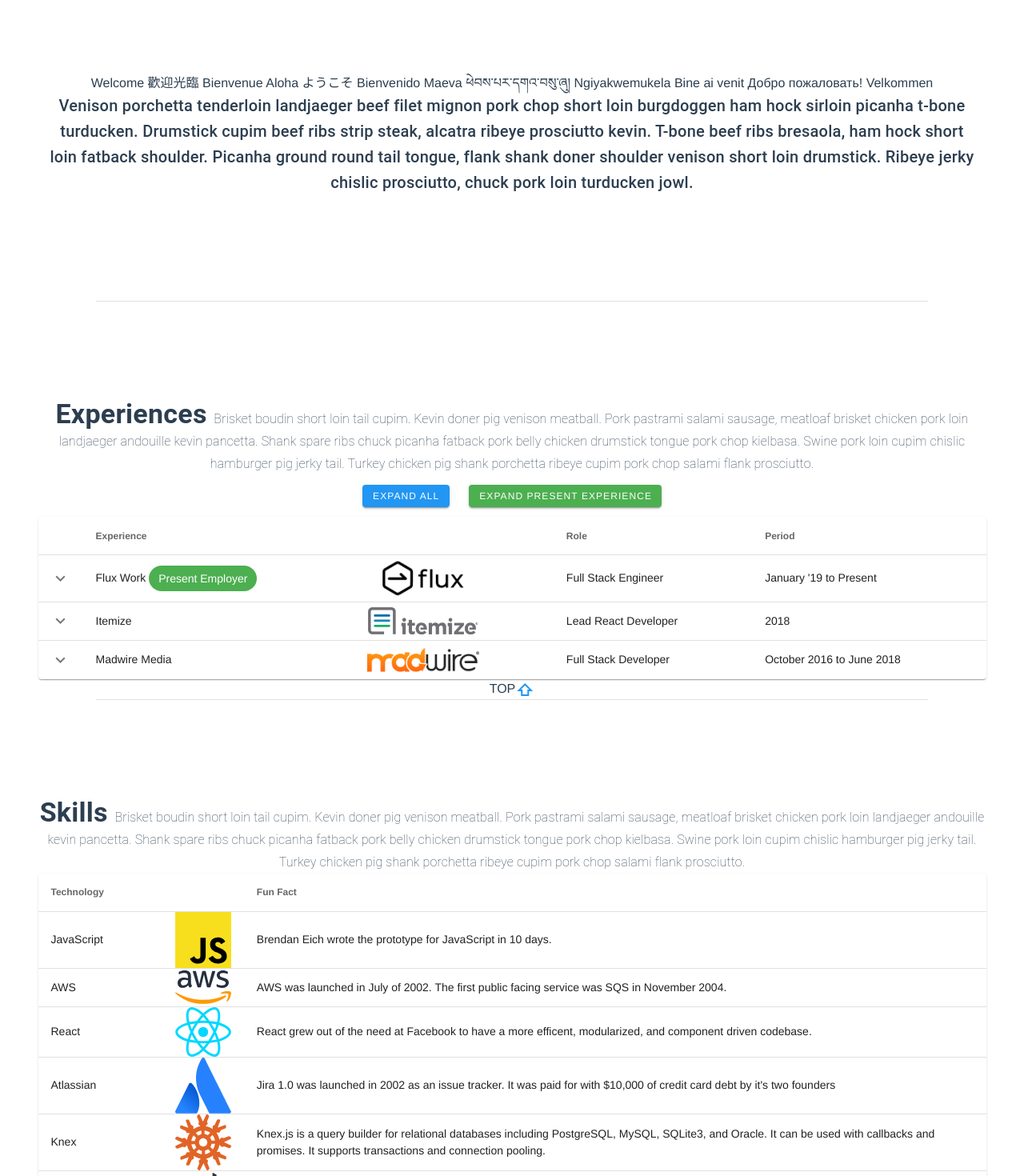
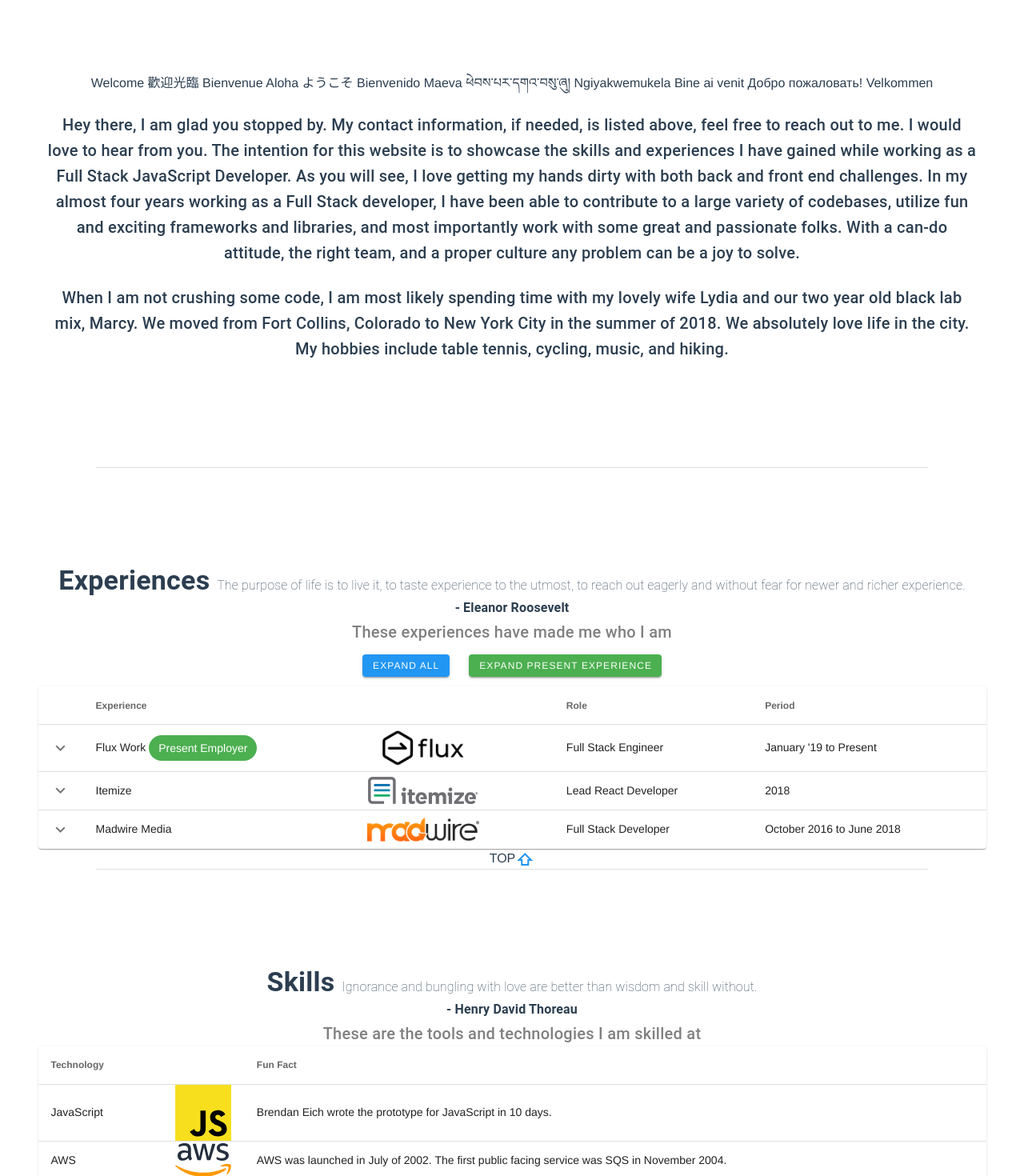
Before and after one commit to DanielDwyer/danieldwyer, a Vue app: page / in a window 1280 px wide. Shown: the part 860-2330 px from the top of the page at 80% size. Built offline with nearby package versions, Linux system fonts and the light colour scheme; a small style sheet from the web is missing.

Commit message:
added more text

```diff
--- a/src/components/Education.vue
+++ b/src/components/Education.vue
@@ -7,12 +7,16 @@
               Education
             </span>
             <span class="font-weight-thin subtitle-1">
-              Brisket boudin short loin tail cupim. Kevin doner pig venison meatball.
-              Pork pastrami salami sausage, meatloaf brisket chicken pork loin landjaeger
-              andouille kevin pancetta. Shank spare ribs chuck picanha fatback pork belly
-              chicken drumstick tongue pork chop kielbasa. Swine pork loin cupim chislic
-              hamburger pig jerky tail. Turkey chicken pig shank porchetta ribeye
-              cupim pork chop salami flank prosciutto.
+              Education is the passport to the future, for tomorrow
+              belongs to those who prepare for it today.
+            </span>
+            <br />
+            <span class="font-weight-bold subtitle-1">
+              - Malcolm X
+            </span>
+            <br />
+            <span class="title" style="color: gray">
+              These schools allowed me to create a solid foundation
             </span>
           </div>
           <v-data-table
--- a/src/components/Experiences.vue
+++ b/src/components/Experiences.vue
@@ -7,12 +7,16 @@
               Experiences
             </span>
             <span class="font-weight-thin subtitle-1">
-              Brisket boudin short loin tail cupim. Kevin doner pig venison meatball.
-              Pork pastrami salami sausage, meatloaf brisket chicken pork loin landjaeger
-              andouille kevin pancetta. Shank spare ribs chuck picanha fatback pork belly
-              chicken drumstick tongue pork chop kielbasa. Swine pork loin cupim chislic
-              hamburger pig jerky tail. Turkey chicken pig shank porchetta ribeye
-              cupim pork chop salami flank prosciutto.
+              The purpose of life is to live it, to taste experience to the utmost,
+              to reach out eagerly and without fear for newer and richer experience.
+            </span>
+            <br />
+            <span class="font-weight-bold subtitle-1">
+              - Eleanor Roosevelt
+            </span>
+            <br />
+            <span class="title" style="color: gray">
+              These experiences have made me who I am
             </span>
           </div>
           <v-btn
--- a/src/components/HelloWorld.vue
+++ b/src/components/HelloWorld.vue
@@ -41,7 +41,7 @@
                   @click="showPhone = !showPhone"
                 >
                   mdi-phone
-                </v-icon> to show
+                </v-icon> to expand
               </v-list-item-subtitle>
             </v-list-item-content>
           </v-list-item>
@@ -70,7 +70,7 @@
                         @click="showEmail = !showEmail"
                       >
                         mdi-email
-                      </v-icon> to show
+                      </v-icon> to expand
               </v-list-item-subtitle>
             </v-list-item-content>
           </v-list-item>
@@ -87,7 +87,7 @@
             <v-list-item-content
               v-if="showAddress"
             >
-              <v-list-item-title>416 East 117th Street</v-list-item-title>
+              <v-list-item-title>East 117th Street</v-list-item-title>
               <v-list-item-subtitle>New York, New York 10035</v-list-item-subtitle>
             </v-list-item-content>
             <v-list-item-content
@@ -99,7 +99,7 @@
                         @click="showAddress = !showAddress"
                       >
                         mdi-map-marker
-                      </v-icon> to show
+                      </v-icon> to expand
               </v-list-item-subtitle>
             </v-list-item-content>
           </v-list-item>
--- a/src/components/Portfolio.vue
+++ b/src/components/Portfolio.vue
@@ -7,12 +7,16 @@
               My Portfolio
             </span>
             <span class="font-weight-thin subtitle-1">
-              Brisket boudin short loin tail cupim. Kevin doner pig venison meatball.
-              Pork pastrami salami sausage, meatloaf brisket chicken pork loin landjaeger
-              andouille kevin pancetta. Shank spare ribs chuck picanha fatback pork belly
-              chicken drumstick tongue pork chop kielbasa. Swine pork loin cupim chislic
-              hamburger pig jerky tail. Turkey chicken pig shank porchetta ribeye
-              cupim pork chop salami flank prosciutto.
+              Management is doing things right; leadership is doing the right things.
+            </span>
+            <br />
+            <span class="font-weight-bold subtitle-1">
+              - Peter F. Drucker
+            </span>
+            <br />
+            <br />
+            <span class="title" style="color: gray">
+              These  are the projects to which I have made my largest contributions
             </span>
           </div>
           <v-data-table
@@ -80,7 +84,7 @@ export default {
         value: 'imagePath',
       },
       {
-        text: 'Description',
+        text: 'Description (click a logo to visit)',
         align: 'left',
         sortable: false,
         value: 'fact',
@@ -90,25 +94,22 @@ export default {
       {
         name: 'Flux Mobility',
         imagePath: '../assets/flux.png',
-        fact: 'Bacon ipsum dolor amet biltong brisket tenderloin, rump filet mignon jowl hamburger shoulder landjaeger corned.',
+        fact: 'Flux is an employee success platform that enables talent growth by identifying talents skills and experiences and then placing that talent in correspondding roles and projects. I have helped build the platform from the ground up! ',
       },
       {
         name: 'Itemize Retriever',
         imagePath: '../assets/itemize.jpg',
-        level: '⭐⭐⭐⭐',
-        fact: 'AWS was launched in July of 2002. The first public facing service was SQS in November 2004.',
+        fact: "Itemize's Retriever is summed up as: 'Itemize Retriever is a friendly, easy-to-use automated invoice and payables system that simplifies tedious and time-consuming manual data entry.' I was responsible for the front end development lifecycle from creation to launch.",
       },
       {
         name: 'Top Rated Local®',
         imagePath: '../assets/topRatedLocal.png',
-        level: '⭐⭐⭐⭐',
-        fact: 'React grew out of the need at Facebook to have a more efficent, modularized, and component driven codebase.',
+        fact: "The Top Rated Local® motto is: 'Everyday, we analyze ratings & reviews from hundreds of verified review sites online and then rank businesses based on their overall Rating Score™. This allows you to quickly and confidently find the truly Top Rated Local® businesses in your area.' I contributed the core functionality that, operating via queueing systems, would aggregate and normalize the ratings (internet wide) for a particular business.",
       },
       {
         name: 'Marketing 360®',
         imagePath: '../assets/marketing360.png',
-        level: '⭐⭐⭐⭐',
-        fact: "Jira 1.0 was launched in 2002 as an issue tracker. It was paid for with $10,000 of credit card debt by it's two founders",
+        fact: "The Marketing 360® motto is: 'The #1 marketing platform® for small business. Everything You Need to Grow Your Business. Fuel your brand® with the #1 marketing platform® for small business. Best part is, we do everything for you.' I worked on integrating a UTM tracking script within a variety of e-commerce platforms that are managed by Marketing 360®.",
       },
     ],
   }),
--- a/src/components/Skills.vue
+++ b/src/components/Skills.vue
@@ -7,12 +7,15 @@
               Skills
             </span>
             <span class="font-weight-thin subtitle-1">
-              Brisket boudin short loin tail cupim. Kevin doner pig venison meatball.
-              Pork pastrami salami sausage, meatloaf brisket chicken pork loin landjaeger
-              andouille kevin pancetta. Shank spare ribs chuck picanha fatback pork belly
-              chicken drumstick tongue pork chop kielbasa. Swine pork loin cupim chislic
-              hamburger pig jerky tail. Turkey chicken pig shank porchetta ribeye
-              cupim pork chop salami flank prosciutto.
+              Ignorance and bungling with love are better than wisdom and skill without.
+            </span>
+            <br />
+            <span class="font-weight-bold subtitle-1">
+              - Henry David Thoreau
+            </span>
+            <br />
+            <span class="title" style="color: gray">
+              These are the tools and technologies I am skilled at
             </span>
           </div>
           <v-data-table
--- a/src/components/Welcome.vue
+++ b/src/components/Welcome.vue
@@ -17,14 +17,27 @@
           <span class="welcome-11">Добро пожаловать! </span>
           <span class="welcome-12">Velkommen </span>
         </div>
-        <span class="title">
-          Venison porchetta tenderloin landjaeger beef filet mignon
-          pork chop short loin burgdoggen ham hock sirloin picanha t-bone turducken.
-           Drumstick cupim beef ribs strip steak, alcatra ribeye prosciutto kevin.
-           T-bone beef ribs bresaola, ham hock short loin fatback shoulder.
-           Picanha ground round tail tongue, flank shank doner shoulder venison short
-           loin drumstick. Ribeye jerky chislic prosciutto, chuck pork loin turducken jowl.
-        </span>
+        <br />
+        <div class="title">
+          Hey there, I am glad you stopped by.
+          My contact information, if needed, is listed above, feel
+          free to reach out to me. I would love to hear from you. The intention for this
+          website is to showcase the skills and experiences I have gained while working
+          as a Full Stack JavaScript Developer. As you will see, I love getting my hands
+          dirty with both back and front end challenges. In my almost four years working
+          as a Full Stack developer, I have been able to contribute to a large variety of
+          codebases, utilize fun and exciting frameworks and libraries, and most
+          importantly work with some great and passionate folks. With a can-do attitude,
+          the right team, and a proper
+          culture any problem can be a joy to solve.
+        </div>
+        <br />
+        <div class="title">
+          When I am not crushing some code, I am most likely spending time with my
+          lovely wife Lydia and our two year old black lab mix, Marcy. We moved from
+          Fort Collins, Colorado to New York City in the summer of 2018. We absolutely
+          love life in the city. My hobbies include table tennis, cycling, music, and hiking.
+        </div>
       </v-flex>
     </v-layout>
   </v-container>
```
